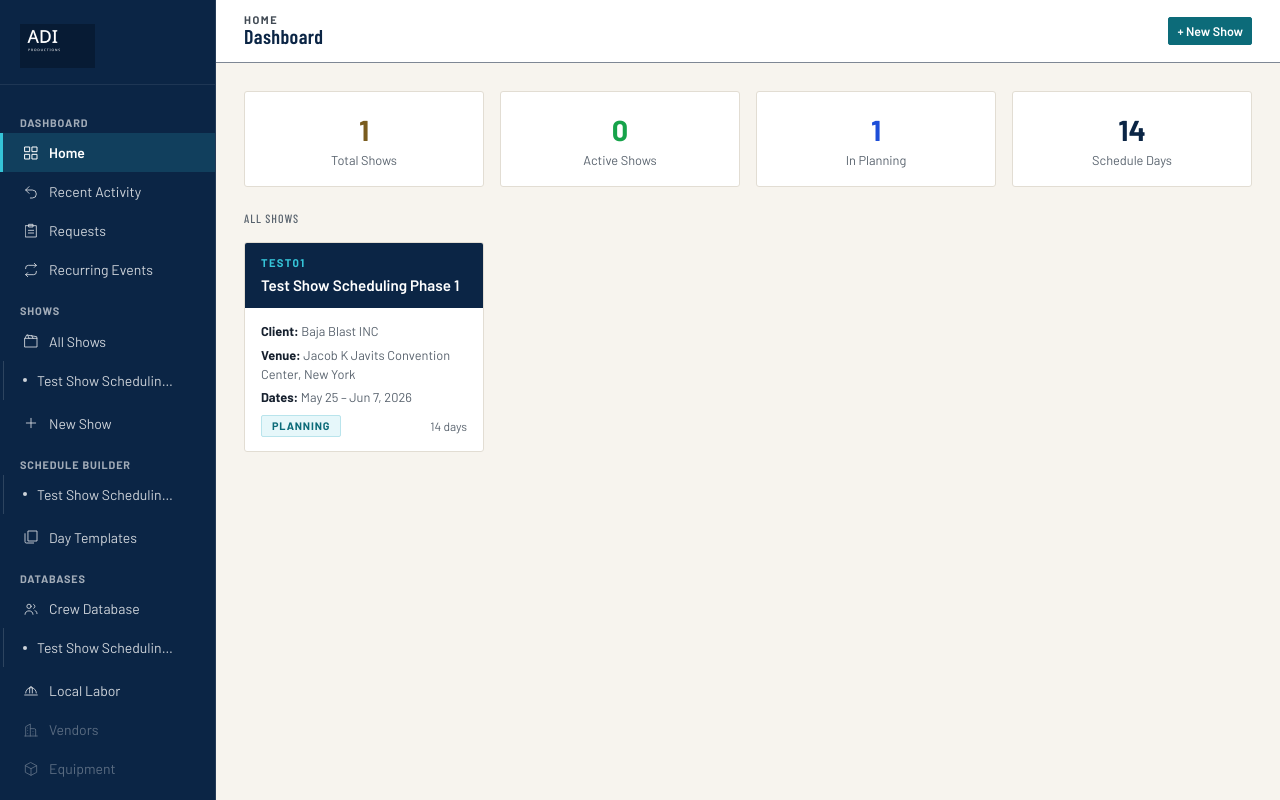
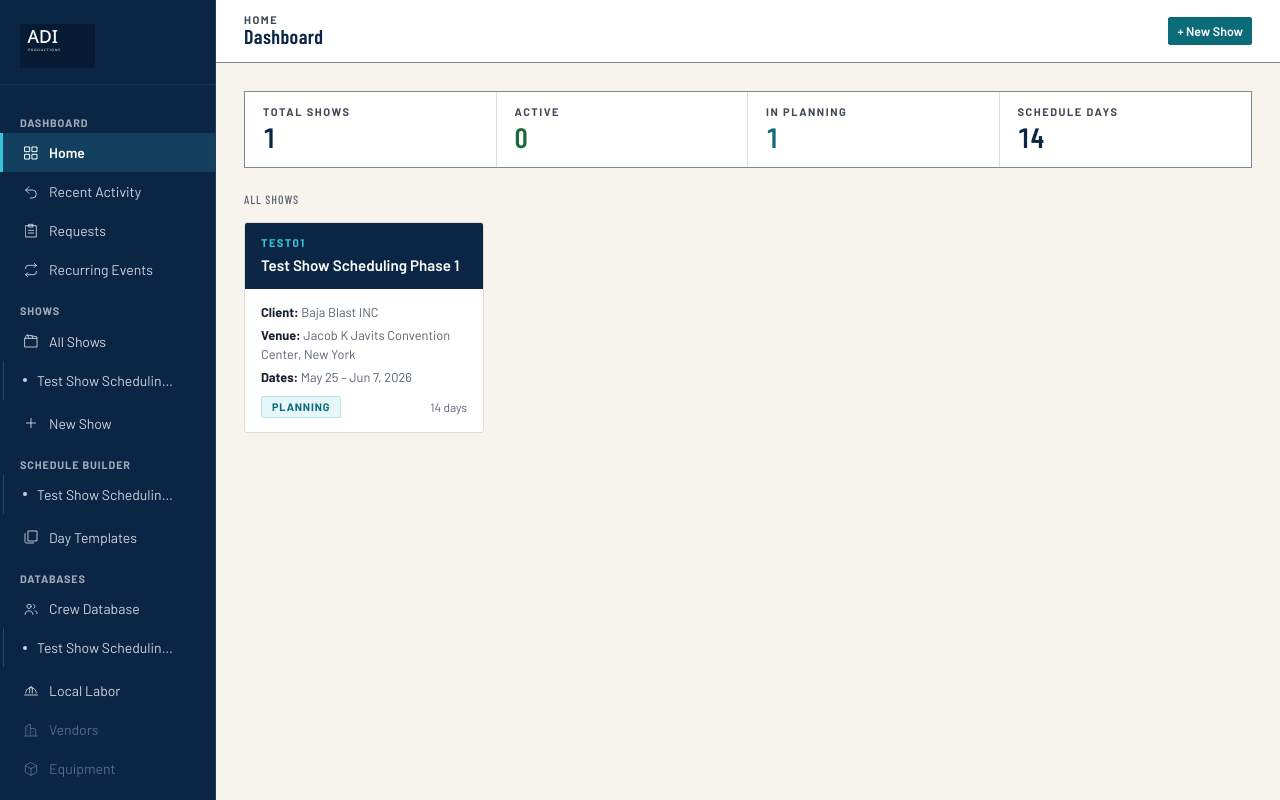
Before and after one commit to KillingTheMains/ADI-WORKFLOW, a Flask app: page / in a window 1280 px wide. Run offline with Flask 3, Linux system fonts and the light colour scheme; data comes from the database, SQL or seed files in the repository.

Commit message:
Sitting 4: the dashboard stops being four floating cards
Interface Spec §08.

DASHBOARD. Four separate cards became one bordered four-cell strip. They are
four readings of the same thing, so they should be one object with three
internal rules rather than four objects competing for the top of the page.
Figures are tabular and left-aligned so they compare down a column, and the
label now sits above the number instead of below it — you read what it is
before you read how many. #16A34A and #1D4ED8 went with the rebuild; they
were the last hard-coded colours on the dashboard.

OSS TAB STRIP. The active tab was a filled Midnight pill with gold text: the
loudest object on the page, and a THIRD use of gold against the brand's own
"keep gold rare" guardrail. A tab marks a position, it is not a button. Now a
2px ink-cyan underline plus weight — and weight matters, because an underline
alone would make active state colour-only.

CREW DATABASE. The filtered-to-nothing state was a floating 🔍 over a grey
line, which reads as a rendering failure rather than as an answer. Now the
dashed plate the rest of the app uses, and it says the thing that is actually
worth saying: the crew are all still there, the filters are hiding them.
#dee2e6, #6c757d and #999 all went to tokens on the way past.

LOCAL LABOUR CATALOGUE. Filter labels to 11px caps at --adi-mineral-dk; the
"On calls" column right-aligns, because it is a count and counts compare on
their last digit.

Two notes where the spec's change list did not match the tree, both harmless
and both verified rather than assumed:

- It says local_labor/index.html carries #6c757d. That file contains no hex
  colours at all — it is entirely Bootstrap utility classes. Nothing to fix;
  the label and alignment work above is what it actually needed.
- It pairs show_book.html with oss/index.html for the tab strip. show_book
  has no nav-tabs — it is the printable book and has no tab strip to restyle.
  Its cover is a §01 masthead job and belongs with sitting 5's print pass.

Suite 720 passed, 2 xfailed.

Co-Authored-By: Claude Opus 5 <noreply@anthropic.com>
Claude-Session: https://claude.ai/code/session_01JoFNG41QhLa4FVjMMjv8TN

```diff
--- a/templates/index.html
+++ b/templates/index.html
@@ -9,35 +9,43 @@
 {% endblock %}
 
 {% block content %}
-<div class="row g-3 mb-4">
-  <div class="col-md-3">
-    <div class="card p-3 text-center">
-      <div style="font-size:1.8rem;font-weight:700;color:var(--adi-gold)">{{ shows|length }}</div>
-      <div class="text-muted" style="font-size:0.8rem">Total Shows</div>
+{# §08. Four separate floating cards became ONE bordered four-cell strip.
+   They are four readings of the same thing, so they should be one object
+   with three internal rules, not four objects competing for the top of the
+   page. Figures are tabular and left-aligned so they compare down a column.
+
+   The two off-brand hexes went with it: #16A34A and #1D4ED8 were the last
+   hard-coded colours on the dashboard, now --adi-ok and --adi-blue. #}
+<div class="mb-4" style="display:grid;grid-template-columns:repeat(4,1fr);
+     border:1px solid var(--adi-border-strong);background:var(--adi-card);">
+  <div style="padding:14px 18px;border-right:1px solid var(--adi-border);">
+    <div style="font:700 11px/1 'Barlow',sans-serif;letter-spacing:.14em;
+                text-transform:uppercase;color:var(--adi-mineral-dk);">Total shows</div>
+    <div style="font:600 28px/1.1 'Barlow Condensed',sans-serif;color:var(--adi-dark);
+                font-variant-numeric:tabular-nums;margin-top:5px;">{{ shows|length }}</div>
+  </div>
+  <div style="padding:14px 18px;border-right:1px solid var(--adi-border);">
+    <div style="font:700 11px/1 'Barlow',sans-serif;letter-spacing:.14em;
+                text-transform:uppercase;color:var(--adi-mineral-dk);">Active</div>
+    <div style="font:600 28px/1.1 'Barlow Condensed',sans-serif;color:var(--adi-ok);
+                font-variant-numeric:tabular-nums;margin-top:5px;">
+      {{ shows|selectattr('status','equalto','Active')|list|length }}
     </div>
   </div>
-  <div class="col-md-3">
-    <div class="card p-3 text-center">
-      <div style="font-size:1.8rem;font-weight:700;color:#16A34A">
-        {{ shows|selectattr('status','equalto','Active')|list|length }}
-      </div>
-      <div class="text-muted" style="font-size:0.8rem">Active Shows</div>
+  <div style="padding:14px 18px;border-right:1px solid var(--adi-border);">
+    <div style="font:700 11px/1 'Barlow',sans-serif;letter-spacing:.14em;
+                text-transform:uppercase;color:var(--adi-mineral-dk);">In planning</div>
+    <div style="font:600 28px/1.1 'Barlow Condensed',sans-serif;color:var(--adi-blue);
+                font-variant-numeric:tabular-nums;margin-top:5px;">
+      {{ shows|selectattr('status','equalto','Planning')|list|length }}
     </div>
   </div>
-  <div class="col-md-3">
-    <div class="card p-3 text-center">
-      <div style="font-size:1.8rem;font-weight:700;color:#1D4ED8">
-        {{ shows|selectattr('status','equalto','Planning')|list|length }}
-      </div>
-      <div class="text-muted" style="font-size:0.8rem">In Planning</div>
-    </div>
-  </div>
-  <div class="col-md-3">
-    <div class="card p-3 text-center">
-      <div style="font-size:1.8rem;font-weight:700;color:var(--adi-dark)">
-        {% set total_days = namespace(n=0) %}{% for s in shows %}{% set total_days.n = total_days.n + s.days|list|length %}{% endfor %}{{ total_days.n }}
-      </div>
-      <div class="text-muted" style="font-size:0.8rem">Schedule Days</div>
+  <div style="padding:14px 18px;">
+    <div style="font:700 11px/1 'Barlow',sans-serif;letter-spacing:.14em;
+                text-transform:uppercase;color:var(--adi-mineral-dk);">Schedule days</div>
+    <div style="font:600 28px/1.1 'Barlow Condensed',sans-serif;color:var(--adi-dark);
+                font-variant-numeric:tabular-nums;margin-top:5px;">
+      {% set total_days = namespace(n=0) %}{% for s in shows %}{% set total_days.n = total_days.n + s.days|list|length %}{% endfor %}{{ total_days.n }}
     </div>
   </div>
 </div>
```
Also changed, not shown: templates/crew/index.html (+15 -7 lines), templates/local_labor/index.html (+5 -5 lines), templates/oss/index.html (+21 -12 lines).
